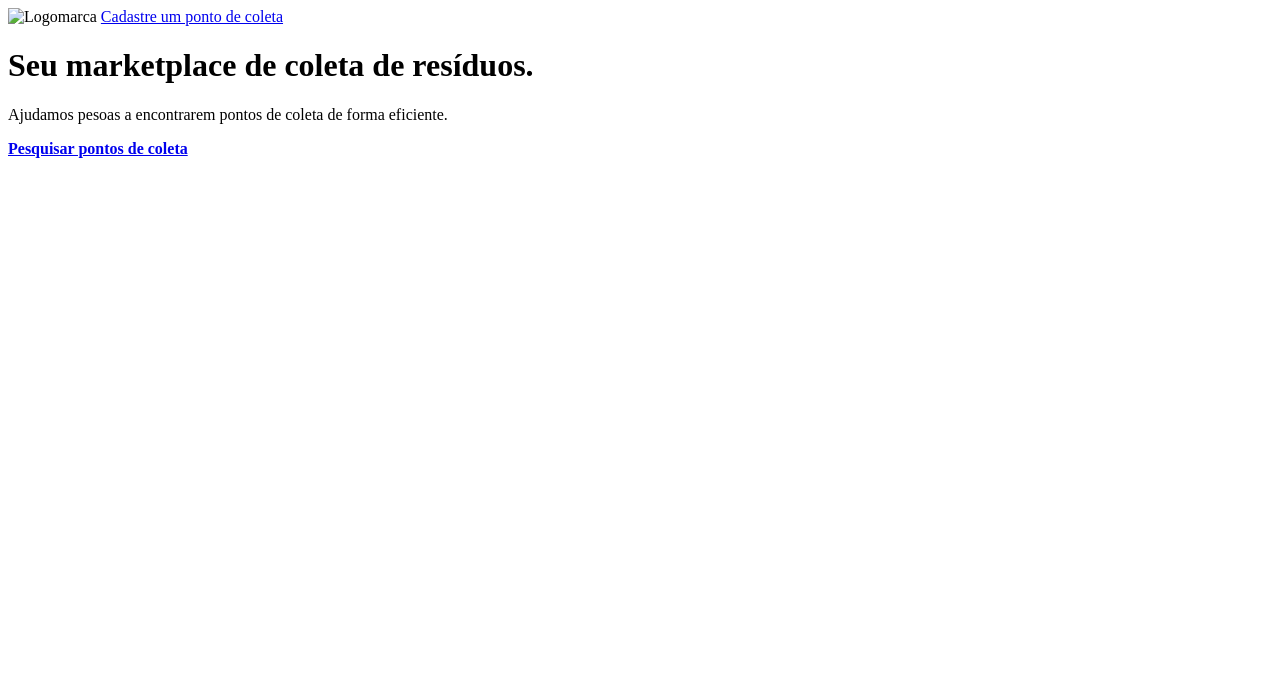
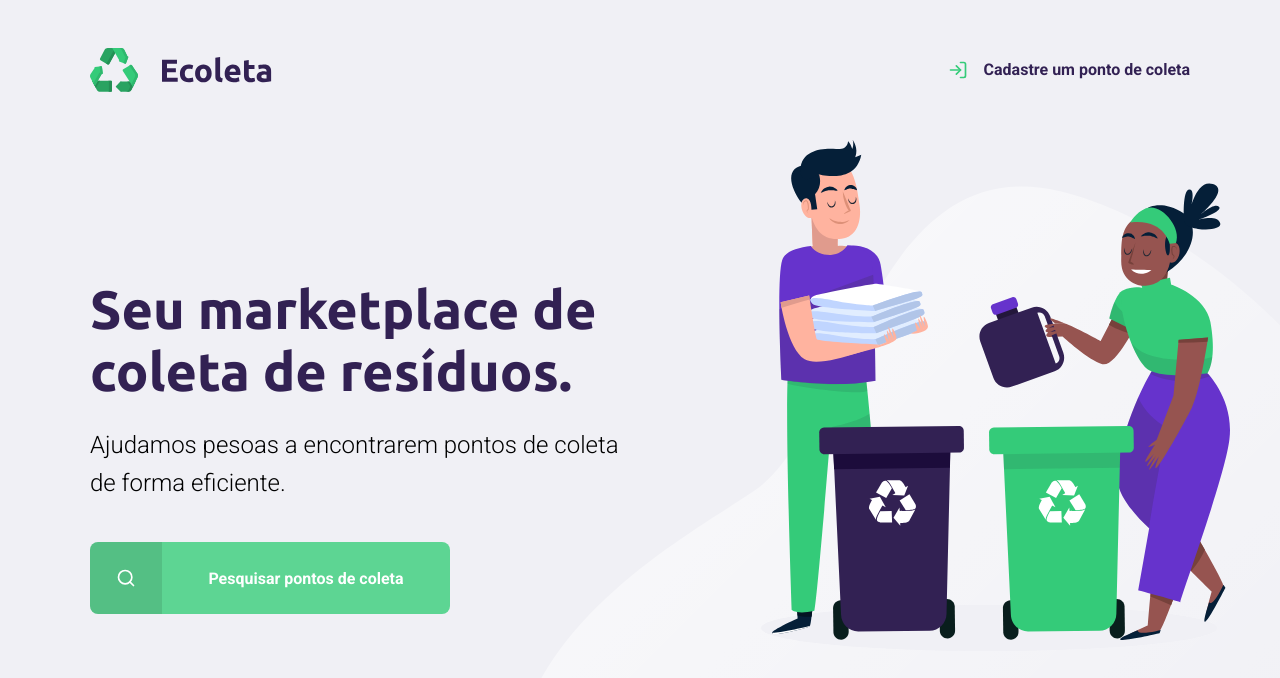
Before and after one commit to arthurpolon/nextlevelweek-1-starter, a plain HTML site: page index.html in a window 1280 px wide. Drawn offline with Linux system fonts and the light colour scheme; the site is published under a folder, as on GitHub Pages, so addresses that start at the root find nothing.

Commit message:
arrumando link do css no html

```diff
--- a/index.html
+++ b/index.html
@@ -4,7 +4,7 @@
     <meta charset="UTF-8">
     <meta name="viewport" content="width=device-width, initial-scale=1.0">
     <link href="https://fonts.googleapis.com/css2?family=Roboto:wght@300;700&family=Ubuntu:wght@700&display=swap" rel="stylesheet">
-    <link rel="stylesheet" href="/styles/main.css">
+    <link rel="stylesheet" href="./styles/main.css">
     <title>Ecoleta</title>
 </head>
 
@@ -14,7 +14,7 @@
         <div class="content">
 
             <header>
-                <img src="/assets/logo.svg" alt="Logomarca">
+                <img src="./assets/logo.svg" alt="Logomarca">
 
                 <a href='#'>
                     <span > </span>
```
